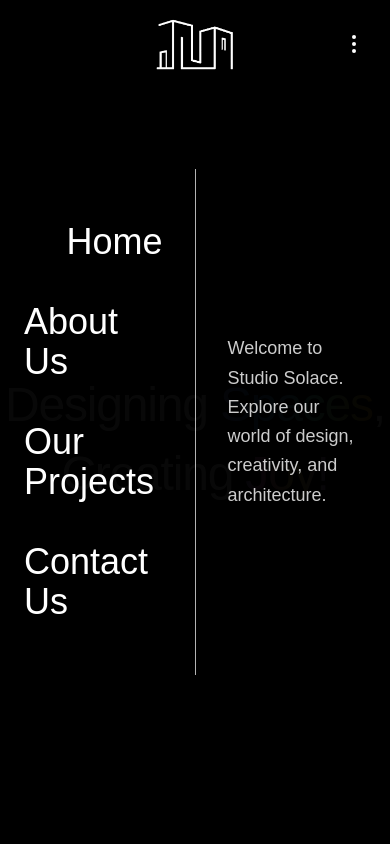
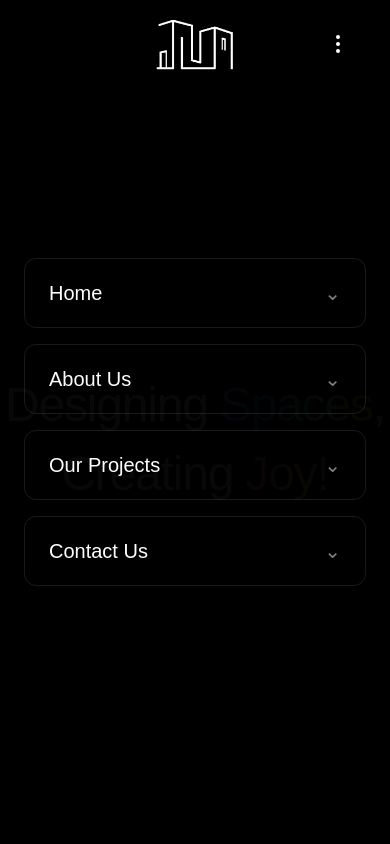
Before and after one commit to ma-you-kh/studiosolace, a Next.js app: page /home in a window 390 px wide. Both pictures are taken after a click on the picture 195 px from the left and 44 px from the top of the page. Shown: the top 844 px of the page. Built offline with nearby package versions, Linux system fonts and the light colour scheme; grey boxes are pictures that could not be loaded.

Commit message:
Made Navbar, Footer and Outro responsive

```diff
--- a/app/components/layout/Footer.tsx
+++ b/app/components/layout/Footer.tsx
@@ -4,28 +4,39 @@ import Link from "next/link";
 const Footer = () => {
   return (
     <footer className="relative bg-black text-gray-300 w-full pt-10 z-10">
-      <div className="w-full px-5 md:px-10 lg:px-16 max-w-[1400px] mx-auto">
-
+      <div className="w-full px-4 sm:px-6 md:px-10 lg:px-16 max-w-[1400px] mx-auto">
         {/* MAIN GRID */}
-        <div className="grid grid-cols-1 md:grid-cols-3 gap-10 border-b border-gray-700 pb-6">
-
-          {/* CTA + MAP (Mobile Combined) */}
-          <div className="grid grid-cols-2 md:grid-cols-1 gap-6 items-center">
-
+        <div className="grid grid-cols-1 lg:grid-cols-3 gap-10 border-b border-gray-700 pb-6">
+          {/* CTA + MAP */}
+          <div className="flex flex-col items-center text-center lg:items-start lg:text-left gap-6 w-full">
+            <div className="w-full max-w-[340px] sm:max-w-[420px] mx-auto lg:mx-0">
               {/* CTA */}
-            <div className="flex flex-col items-center md:items-start text-center md:text-left">
-              <h2 className="text-3xl md:text-4xl font-light text-white mb-2">
+              <div className="flex flex-col items-center lg:items-start w-full">
+                <h2 className="w-full text-[clamp(1.9rem,7vw,2.6rem)] font-light text-white leading-tight">
                   Designing Spaces,
                 </h2>
-              <h2 className="text-3xl md:text-4xl font-light text-white mb-4">
+
+                <h2 className="text-[clamp(1.9rem,7vw,2.6rem)] font-light text-white leading-tight mb-4">
                   Creating Joy!
                 </h2>
 
-              <p className="text-sm text-gray-400 mb-5">
+                <p className="text-sm text-gray-400 mb-4">
                   Designing structures and spaces <br />
                   that feel as good as they look
                 </p>
 
+                {/* Mobile Button */}
+                <div className="mt-4 flex justify-center lg:hidden">
+                  <Link
+                    href="/contact"
+                    className="border border-gray-500 px-6 py-2 text-sm uppercase tracking-wide hover:bg-white hover:text-black transition"
+                  >
+                    Enquire Now →
+                  </Link>
+                </div>
+
+                {/* Desktop Button */}
+                <div className="hidden lg:block mt-4">
                   <Link
                     href="/contact"
                     className="border border-gray-500 px-5 py-2 text-sm uppercase tracking-wide hover:bg-white hover:text-black transition"
@@ -33,10 +44,11 @@ const Footer = () => {
                     Enquire Now →
                   </Link>
                 </div>
+              </div>
 
-            {/* MAP */}
-            <div className="flex flex-col items-center md:hidden text-center">
-              <div className="w-44 h-28 rounded-md overflow-hidden border border-gray-700">
+              {/* MAP (Mobile only) */}
+              <div className="flex flex-col items-center lg:hidden text-center mt-4 w-full">
+                <div className="w-full max-w-[300px] sm:max-w-[340px] aspect-[4/3] mx-auto rounded-md overflow-hidden border border-gray-700">
                   <iframe
                     src="https://www.google.com/maps/embed?pb=!1m18!1m12!1m3!1d351.58869064159435!2d77.05027963688885!3d28.41547369737687!2m3!1f0!2f0!3f0!3m2!1i1024!2i768!4f40!3m3!1m2!1s0x390d2319c1c0de27%3A0x8c241291f72738cd!2sSolace%20studio!5e0!3m2!1sen!2sin!4v1707313571234"
                     width="100%"
@@ -46,22 +58,31 @@ const Footer = () => {
                     title="Solace Studio Location"
                   />
                 </div>
+                  <p className="text-sm text-gray-400 mt-4 leading-relaxed text-center">
+                    114, Avenue 49, South City II,
+                    <br />
+                    Sector 49, Gurugram, Haryana 122018
+                  </p>
+              </div>
+            </div>
           </div>
 
-          </div>
-
-          {/* MIDDLE COLUMN */}
-          <div className="flex flex-col justify-center items-center text-center w-full">
-
+          {/* MIDDLE COLUMN (Desktop only) */}
+          <div className="hidden lg:flex flex-col justify-center items-center text-center w-full">
             <h4 className="text-white font-semibold mb-4 uppercase text-sm tracking-wide">
               Quick Links
             </h4>
 
-            {/* MOBILE: horizontal */}
-            <ul className="flex md:flex-col gap-6 md:gap-1 mb-6">
-              <li><Link href="/about">About Us</Link></li>
-              <li><Link href="/projects">Our Projects</Link></li>
-              <li><Link href="/contact">Contact Us</Link></li>
+            <ul className="flex flex-col gap-1 mb-6">
+              <li>
+                <Link href="/about">About Us</Link>
+              </li>
+              <li>
+                <Link href="/projects">Our Projects</Link>
+              </li>
+              <li>
+                <Link href="/contact">Contact Us</Link>
+              </li>
             </ul>
 
             <h4 className="text-white font-semibold mt-4 mb-2 uppercase text-sm tracking-wide">
@@ -69,16 +90,24 @@ const Footer = () => {
             </h4>
 
             <div className="flex gap-6">
-              <a href="https://instagram.com/_studio_solace_" target="_blank">Instagram</a>
-              <a href="https://www.pinterest.com/studiosolacearch" target="_blank">Pinterest</a>
-              <a href="https://wa.me/919999770200" target="_blank">WhatsApp</a>
+              <a href="https://instagram.com/_studio_solace_" target="_blank">
+                Instagram
+              </a>
+              <a
+                href="https://www.pinterest.com/studiosolacearch"
+                target="_blank"
+              >
+                Pinterest
+              </a>
+              <a href="https://wa.me/919999770200" target="_blank">
+                WhatsApp
+              </a>
             </div>
           </div>
 
-          {/* RIGHT COLUMN (Desktop only full version) */}
-          <div className="hidden md:flex flex-col items-end md:justify-self-end md:pl-4">
-
-            <h4 className="text-white font-semibold mb-4 uppercase text-sm tracking-wide text-center">
+          {/* RIGHT COLUMN (Desktop only) */}
+          <div className="hidden lg:flex flex-col items-center justify-self-end">
+            <h4 className="text-white font-semibold mb-4 uppercase text-sm tracking-wide text-center w-full">
               Office Address
             </h4>
 
@@ -89,9 +118,9 @@ const Footer = () => {
                 rel="noopener noreferrer"
                 className="block hover:opacity-90 transition"
               >
-                <div className="w-60 h-36 rounded-md overflow-hidden border border-gray-700">
+                <div className="w-full max-w-[500px] aspect-[4/3] rounded-md overflow-hidden border border-gray-700">
                   <iframe
-                    src="https://www.google.com/maps/embed?pb=!1m18..."
+                    src="https://www.google.com/maps/embed?pb=!1m18!1m12!1m3!1d351.58869064159435!2d77.05027963688885!3d28.41547369737687!2m3!1f0!2f0!3f0!3m2!1i1024!2i768!4f40!3m3!1m2!1s0x390d2319c1c0de27%3A0x8c241291f72738cd!2sSolace%20studio!5e0!3m2!1sen!2sin!4v1707313571234"
                     width="100%"
                     height="100%"
                     style={{ border: 0 }}
@@ -99,7 +128,7 @@ const Footer = () => {
                   />
                 </div>
 
-                <p className="text-sm text-gray-400 mt-4 leading-relaxed">
+                <p className="text-sm text-gray-400 mt-4 leading-relaxed text-center w-full">
                   114, Avenue 49, South City II,
                   <br />
                   Sector 49, Gurugram, Haryana 122018
@@ -107,20 +136,18 @@ const Footer = () => {
               </a>
             </div>
           </div>
-
         </div>
 
         {/* BOTTOM BAR */}
-        <div className="px-4">
-          <div className="flex flex-col md:flex-row justify-center md:justify-between items-center py-4 text-sm text-gray-500 text-center md:text-left">
+        <div className="px-2 sm:px-4">
+          <div className="flex flex-col lg:flex-row justify-center lg:justify-between items-center py-4 text-sm text-gray-500 text-center lg:text-left">
             <span className="text-white">Studio Solace</span>
 
-            <p className="mt-2 md:mt-0">
+            <p className="mt-2 lg:mt-0">
               © {new Date().getFullYear()} — All Rights Reserved
             </p>
           </div>
         </div>
-
       </div>
     </footer>
   );
--- a/app/components/layout/NavigationBar.tsx
+++ b/app/components/layout/NavigationBar.tsx
@@ -15,6 +15,7 @@ const Navbar: React.FC = () => {
   const rightTextRef = useRef<HTMLDivElement>(null);
   const [socialDropdownOpen, setSocialDropdownOpen] = useState(false);
   const dropdownRef = useRef<HTMLDivElement>(null);
+  const [activeItem, setActiveItem] = useState<string | null>(null);
 
   const bgColor = scrolled
     ? "bg-black/90 backdrop-blur-sm"
@@ -47,7 +48,7 @@ const Navbar: React.FC = () => {
 
   useEffect(() => {
     if (!menuRef.current) return;
-
+    const isMobile = window.innerWidth < 1024;
     const tl = gsap.timeline({ defaults: { ease: "power3.out" } });
 
     if (menuOpen) {
@@ -79,20 +80,20 @@ const Navbar: React.FC = () => {
         const linkEls = Array.from(linksRef.current.children);
         tl.to(linkEls, {
           opacity: 0,
-          x: 50,
-          duration: 0.5,
-          stagger: { each: 0.2, from: "end" },
+          x: isMobile ? 20 : 50,
+          duration: isMobile ? 0.25 : 0.5,
+          stagger: isMobile ? 0 : { each: 0.2, from: "end" },
         });
       }
 
       tl.to([rightTextRef.current, dividerRef.current], {
         opacity: 0,
-        duration: 0.3,
+        duration: isMobile ? 0.1 : 0.3,
       }).to(menuRef.current, {
         y: "-100%",
         opacity: 0,
         duration: 0.5,
-        ease: "power3.in",
+        ease: isMobile ? "power2.in" : "power3.in",
       });
     }
   }, [menuOpen]);
@@ -100,7 +101,7 @@ const Navbar: React.FC = () => {
   return (
     <nav
       id="main-navbar"
-      className={`fixed top-0 left-0 w-full z-20 transition-[background-color,backdrop-filter] duration-500 ease-in-out ${bgColor}`}
+      className={`fixed top-0 left-0 w-full px-4 sm:px-6 z-20 transition-[background-color,backdrop-filter] duration-500 ease-in-out ${bgColor}`}
     >
       <div
         className={`w-full px-4 md:px-8 flex items-center justify-between relative
@@ -158,7 +159,7 @@ const Navbar: React.FC = () => {
             >
               {/* Title */}
               <p className="text-xs uppercase tracking-widest text-white/50 mb-3 px-2">
-                Connect
+                Let's Connect
               </p>
               <SocialIcons variant="grid" />
             </div>
@@ -172,11 +173,11 @@ const Navbar: React.FC = () => {
         className="fixed w-full h-screen inset-0 z-20 bg-black/97 backdrop-blur-md opacity-0"
         style={{ transform: "translateY(-100%)" }}
       >
-        <div className="container mx-auto px-6 md:px-10 lg:px-16 flex h-full justify-between items-center">
+        <div className="w-full px-6 md:px-10 lg:px-16 h-full flex flex-col lg:flex-row justify-center lg:justify-between items-center">
           {/* Left Column: Navigation */}
           <div
             ref={linksRef}
-            className="flex-1 flex flex-col items-end justify-center gap-10 text-white text-4xl pr-8 md:pr-12"
+            className="hidden lg:flex flex-1 flex-col items-end justify-center gap-10 text-white text-4xl pr-8 md:pr-12"
           >
             <Link
               href="/home"
@@ -187,6 +188,7 @@ const Navbar: React.FC = () => {
             >
               Home
             </Link>
+
             <Link
               href="/about"
               onClick={() => setMenuOpen(false)}
@@ -196,6 +198,7 @@ const Navbar: React.FC = () => {
             >
               About Us
             </Link>
+
             <Link
               href="/projects"
               onClick={() => setMenuOpen(false)}
@@ -205,6 +208,7 @@ const Navbar: React.FC = () => {
             >
               Our Projects
             </Link>
+
             <Link
               href="/contact"
               onClick={() => setMenuOpen(false)}
@@ -215,17 +219,91 @@ const Navbar: React.FC = () => {
               Contact Us
             </Link>
           </div>
+          <div className="lg:hidden w-full flex flex-col items-center justify-center gap-4 text-white">
+            {[
+              {
+                name: "Home",
+                key: "home",
+                desc: "Discover our vision and values that shape every project we create.",
+                href: "/home",
+              },
+              {
+                name: "About Us",
+                key: "about",
+                desc: "Learn about our journey, philosophy, and the people behind Studio Solace.",
+                href: "/about",
+              },
+              {
+                name: "Our Projects",
+                key: "portfolio",
+                desc: "Browse our curated portfolio showcasing creativity across diverse projects.",
+                href: "/projects",
+              },
+              {
+                name: "Contact Us",
+                key: "contact",
+                desc: "Get in touch with us — we’d love to collaborate and bring ideas to life.",
+                href: "/contact",
+              },
+            ].map((item) => {
+              const isActive = activeItem === item.key;
 
+              return (
+                <div
+                  key={item.key}
+                  className={`w-full max-w-md mx-auto px-2 rounded-xl border transition-all duration-300
+        ${isActive ? "bg-white/5 border-white/20" : "border-white/10"}
+        `}
+                >
+                  {/* HEADER */}
+                  <button
+                    onClick={() => setActiveItem(isActive ? null : item.key)}
+                    className="w-full flex items-center justify-between px-4 py-5 text-xl sm:text-2xl"
+                  >
+                    <span>{item.name}</span>
+
+                    <span
+                      className={`text-white/50 transition-transform duration-300 ${
+                        isActive ? "rotate-180" : ""
+                      }`}
+                    >
+                      ⌄
+                    </span>
+                  </button>
+
+                  {/* EXPANDABLE CONTENT */}
+                  <div
+                    className={`overflow-hidden transition-all duration-500 px-4
+          ${isActive ? "max-h-40 pb-4 opacity-100" : "max-h-0 opacity-0"}
+          `}
+                  >
+                    <p className="text-sm text-white/70 leading-relaxed">
+                      {item.desc}
+                    </p>
+
+                    {/* CTA */}
+                    <a
+                      href={item.href}
+                      onClick={() => setMenuOpen(false)}
+                      className="inline-block mt-3 text-sm text-white underline underline-offset-4"
+                    >
+                      Visit Page →
+                    </a>
+                  </div>
+                </div>
+              );
+            })}
+          </div>
           {/* Divider */}
           <div
             ref={dividerRef}
-            className="h-[60vh] w-px bg-white/70 origin-top scale-y-0"
+            className="hidden lg:block h-[60vh] w-px bg-white/70 origin-top scale-y-0"
           ></div>
 
           {/* Right Column: Dynamic Descriptions */}
           <div
             ref={rightTextRef}
-            className="flex-1 flex items-center justify-start pl-8 md:pl-12 relative opacity-0"
+            className="hidden lg:flex flex-1 items-center justify-start pl-8 md:pl-12 relative opacity-0"
           >
             <p
               className={`text-white text-lg max-w-md leading-relaxed absolute transition-opacity duration-700 ease-in-out ${
--- a/app/components/sections/OutroSection.tsx
+++ b/app/components/sections/OutroSection.tsx
@@ -3,7 +3,9 @@
 export default function OutroSection() {
   return (
     <div className="panel flex flex-col items-center justify-center h-[50vh]">
-      <h1 className="text-5xl font-light-italics mb-4 text-white">Thanks for visiting!</h1>
+      <h1 className="text-[clamp(1.9rem,7vw,2.6rem)] font-light-italics mb-4 text-white text-center">
+  Thanks for <br className="sm:hidden" /> visiting!
+</h1>
       {/* <p className="text-lg text-gray-600">This is the last section.</p> */}
     </div>
   );
```
Lines whose indentation alone changed are shown as unchanged.
